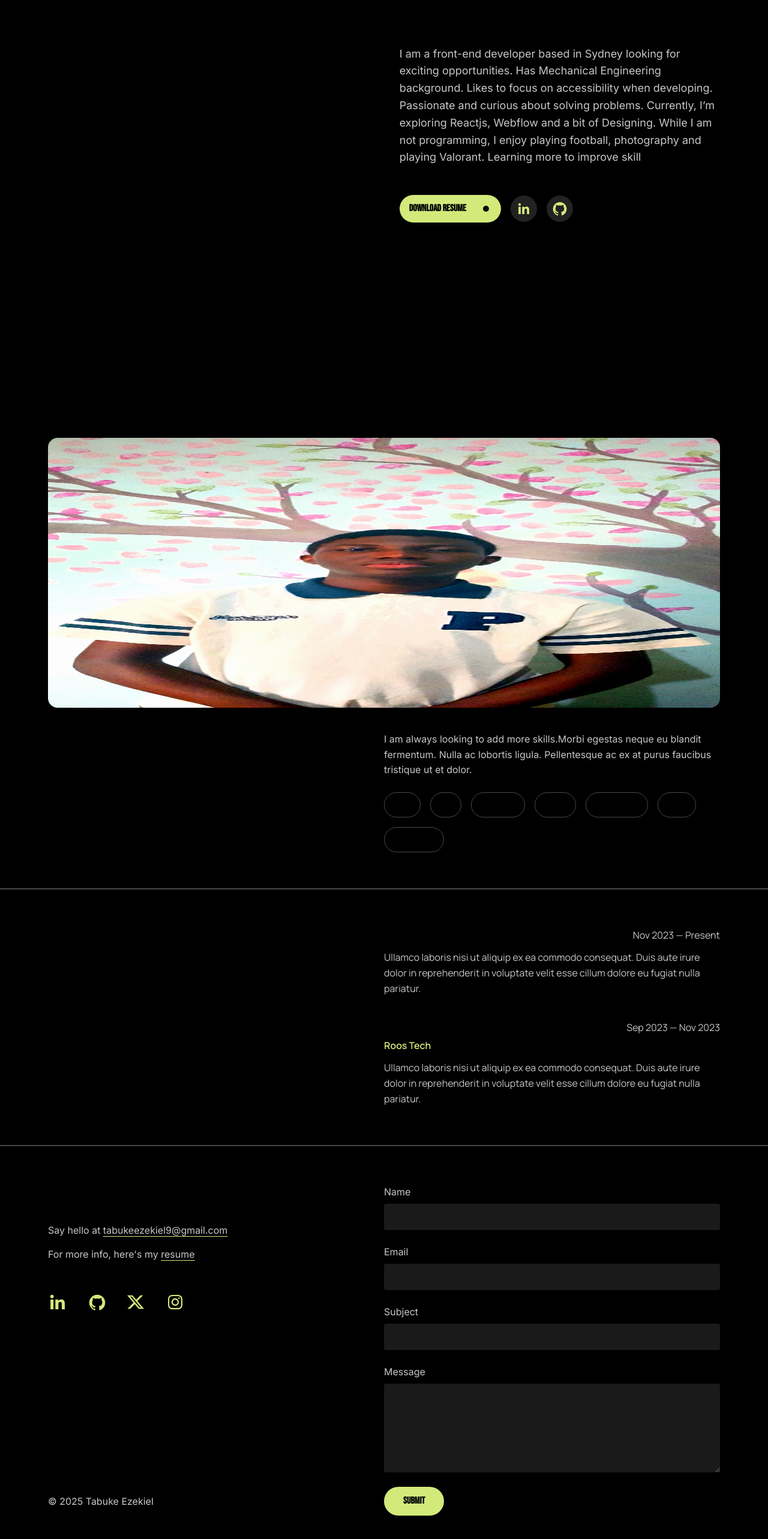
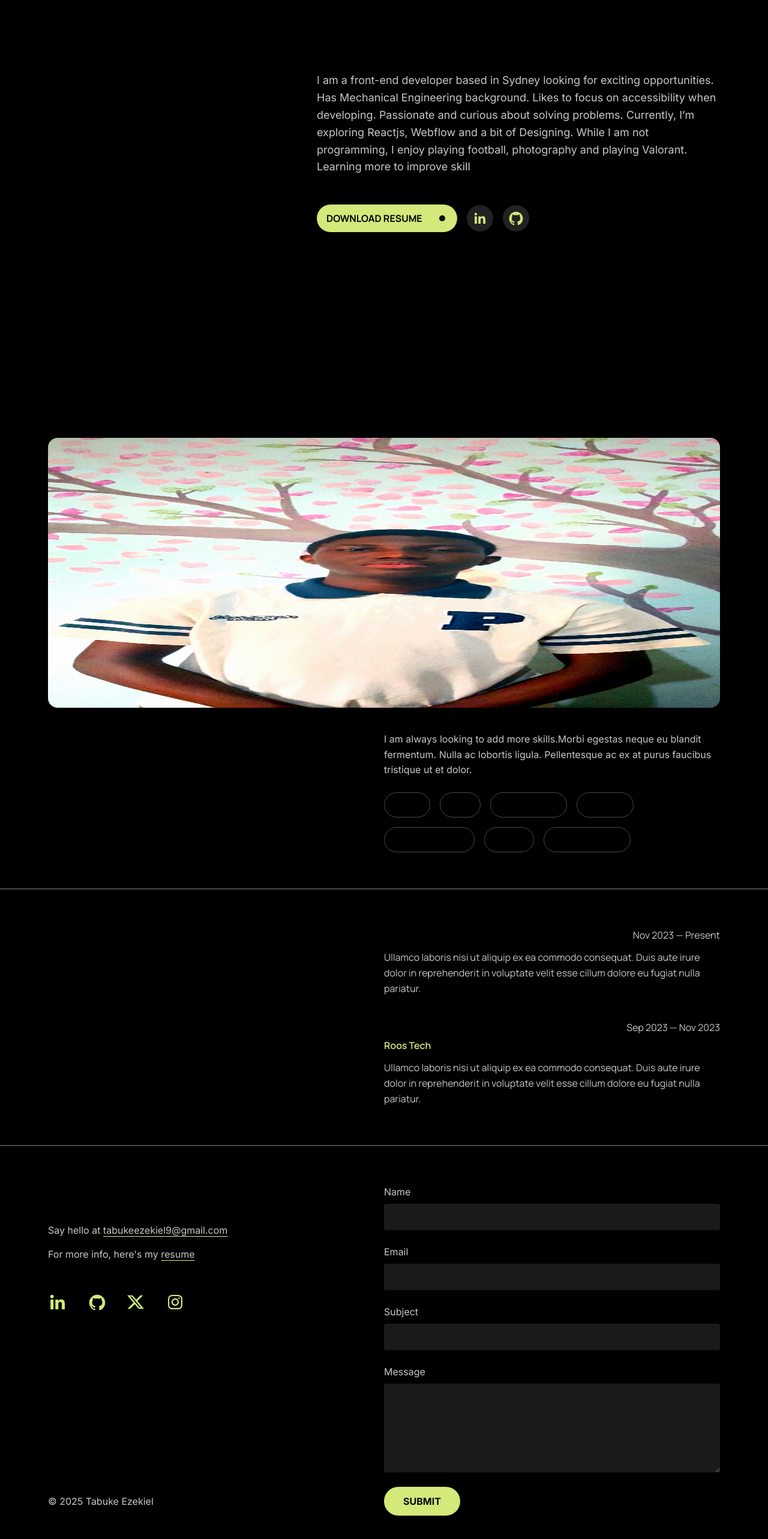
Before and after one commit to Ezekiel-web-dev-17/my-portfolio, a React (Vite) app: page /about-me in a window 1280 px wide. Shown: the part 130-2696 px from the top of the page at 60% size. Built offline with nearby package versions, Linux system fonts and the light colour scheme.

Commit message:
Linked contact form to backend

```diff
--- a/index.html
+++ b/index.html
@@ -4,7 +4,7 @@
     <meta charset="UTF-8" />
     <link rel="icon" type="image/svg+xml" href="/vite.svg" />
     <meta name="viewport" content="width=device-width, initial-scale=1.0" />
-    <title>Vite + React</title>
+    <title>Ezekiel's Portfolio Website</title>
   </head>
   <body>
     <div id="root"></div>
--- a/package.json
+++ b/package.json
@@ -11,6 +11,7 @@
   },
   "dependencies": {
     "@tailwindcss/vite": "^4.1.12",
+    "axios": "^1.11.0",
     "react": "^19.1.1",
     "react-dom": "^19.1.1",
     "react-router-dom": "^7.8.2",
--- a/src/App.css
+++ b/src/App.css
@@ -16,7 +16,7 @@
   font-family: "Bebas Neue", sans-serif;
   font-weight: 400;
   font-style: normal;
-} */
+  } */
 
 /*
 .manrope-<uniquifier> {
@@ -51,6 +51,16 @@ h2 {
   font-family: "Bebas Neue", sans-serif;
 }
 
+input,
+textarea {
+  font-family: "Manrope", sans-serif;
+  font-weight: 400;
+  font-size: 18px;
+  line-height: 150%;
+  letter-spacing: 0%;
+  color: #fff;
+}
+
 .hero-img {
   background-image: url("../image1.jpg");
   background-repeat: no-repeat;
--- a/src/App.jsx
+++ b/src/App.jsx
@@ -1,12 +1,15 @@
 import { BrowserRouter, Route, Routes } from "react-router-dom";
 import "./App.css";
+import "react-toastify/dist/ReactToastify.css";
 import RootLayout from "./layout/RootLayout.jsx";
 import Home from "./pages/Home.jsx";
 import AboutMe from "./pages/AboutMe.jsx";
+import { ToastContainer } from "react-toastify";
 
 function App() {
   return (
     <>
+      <ToastContainer />
       <BrowserRouter>
         <Routes>
           <Route element={<RootLayout />}>
--- a/src/components/About.jsx
+++ b/src/components/About.jsx
@@ -14,7 +14,7 @@ const About = () => {
       >
         ABOUT ME
       </h2>
-      <div className="text text-start flex flex-col gap-6 xl:w-1/2">
+      <div className="text text-start flex flex-col gap-6 xl:w-3/5 xl:ps-9 manrope">
         <div className="text-desk flex flex-col gap-4">
           <strong
             className="hidden xl:block font-medium text-[32px]"
--- a/src/components/Capabilities.jsx
+++ b/src/components/Capabilities.jsx
@@ -33,26 +33,26 @@ const Capabilities = () => {
             blandit fermentum. Nulla ac lobortis ligula. Pellentesque ac ex at
             purus faucibus tristique ut et dolor.
           </p>
-          <ul className="flex flex-4 gap-4 pt-6 flex-wrap">
-            <li className="rounded-4xl px-4 py-2 max-h-fit border-1 border-[#484848]">
+          <ul className="flex flex-4 gap-4 pt-6 flex-wrap manrope">
+            <li className="rounded-4xl px-4 py-2 max-h-fit border-1 border-[#484848] text-[16px] manrope font-bold">
               HTML
             </li>
-            <li className="rounded-4xl px-4 py-2 max-h-fit border-1 border-[#484848]">
+            <li className="rounded-4xl px-4 py-2 max-h-fit border-1 border-[#484848] text-[16px] manrope font-bold">
               CSS
             </li>
-            <li className="rounded-4xl px-4 py-2 max-h-fit border-1 border-[#484848]">
+            <li className="rounded-4xl px-4 py-2 max-h-fit border-1 border-[#484848] text-[16px] manrope font-bold">
               JAVASCRIPT
             </li>
-            <li className="rounded-4xl px-4 py-2 max-h-fit border-1 border-[#484848]">
+            <li className="rounded-4xl px-4 py-2 max-h-fit border-1 border-[#484848] text-[16px] manrope font-bold">
               JQUERY
             </li>
-            <li className="rounded-4xl px-4 py-2 max-h-fit border-1 border-[#484848]">
+            <li className="rounded-4xl px-4 py-2 max-h-fit border-1 border-[#484848] text-[16px] manrope font-bold">
               ACCESSIBILITY
             </li>
-            <li className="rounded-4xl px-4 py-2 max-h-fit border-1 border-[#484848]">
+            <li className="rounded-4xl px-4 py-2 max-h-fit border-1 border-[#484848] text-[16px] manrope font-bold">
               FIGMA
             </li>
-            <li className="rounded-4xl px-4 py-2 max-h-fit border-1 border-[#484848] text-nowrap">
+            <li className="rounded-4xl px-4 py-2 max-h-fit border-1 border-[#484848] text-nowrap text-[16px] manrope font-bold">
               TAILWIND CSS
             </li>
           </ul>
--- a/src/components/Connect.jsx
+++ b/src/components/Connect.jsx
@@ -4,8 +4,12 @@ import twitter from "../../src/assets/twitter.svg";
 import instagram from "../../src/assets/intagram.svg";
 import { useState } from "react";
 import { Link } from "react-router-dom";
+import axios from "axios";
+import { toast } from "react-toastify";
+import LoaderComp from "./LoaderComp";
 
 const Connect = () => {
+  const [loading, setLoading] = useState(false);
   const [connectForm, setConnectForm] = useState({
     name: "",
     email: "",
@@ -19,10 +23,37 @@ const Connect = () => {
     setConnectForm({ ...connectForm, [e.target.name]: e.target.value });
   };
 
-  const download = () => {};
+  const submitComment = async (e) => {
+    e.preventDefault();
+    try {
+      setLoading(true);
+      const res = await axios.post(
+        "https://portfolio-website-pzn1.onrender.com/api/v1/comment",
+        connectForm
+      );
+
+      setConnectForm({
+        name: "",
+        email: "",
+        subject: "",
+        message: "",
+      });
+
+      if (res?.data?.success) {
+        toast.success("Thank you for your comment.");
+      }
+
+      setLoading(false);
+    } catch (error) {
+      toast.error(error?.response?.data?.message || "An Error occured.");
+      setLoading(false);
+    }
+  };
+
   return (
     <footer
       id="contact"
+      onSubmit={submitComment}
       className="flex flex-col md:flex-row md:justify-between md:min-w-1/2 text-start border-t-2 border-t-[#484848] py-16 px-5 md:px-14 lg:px-20 gap-y-20"
     >
       <div className="flex flex-col gap-4 items-start">
@@ -38,15 +69,13 @@ const Connect = () => {
           </a>
           <br />
           For more info, here's my{" "}
-          <span
+          <a
             className="underline underline-offset-4 decoration-[#D3E97A] cursor-pointer"
-            onClick={(e) => {
-              e.preventDefault();
-              download();
-            }}
+            href="/img2.jpg"
+            download="MY_RESUME"
           >
             resume
-          </span>
+          </a>
         </p>
 
         <div className="social-connect gap-9 mt-7 flex items-center">
@@ -111,12 +140,18 @@ const Connect = () => {
             maxLength="400"
           ></textarea>
         </div>
-
         <button
           type="submit"
-          className="px-6 py-2 md:px-8 md:py-3 rounded-4xl font-bold text-[16px] bg-[#D3E97A] border-0 text-[#0A0A0A]"
+          className="manrope flex items-center gap-3 px-6 py-2 md:px-8 md:py-3 rounded-4xl cursor-pointer bg-[#D3E97A] border-0 text-[#0A0A0A]"
         >
-          SUBMIT
+          <p className=" font-bold text-[16px] " style={{ color: "#0A0A0A" }}>
+            SUBMIT
+          </p>
+          {loading && (
+            <div>
+              <LoaderComp />
+            </div>
+          )}
         </button>
       </form>
 
--- a/src/components/Featured.jsx
+++ b/src/components/Featured.jsx
@@ -71,8 +71,11 @@ const Featured = () => {
         </div>
 
         <div className="flex flex-col gap-30">
-          {projectDetails.map((project) => (
-            <div className="md:flex flex-row justify-between items-center gap-12">
+          {projectDetails.map((project, i) => (
+            <div
+              id={i}
+              className="md:flex flex-row justify-between items-center gap-12 manrope"
+            >
               <div className="md:min-w-1/2 rounded md:rounded-[12px] bg-[#424242] mb-7 py-12 px-6 md:px-14 md:py-36">
                 <img
                   className="rounded md:rounded-[12px] max-h-[247px] md:max-h-[306px] w-full"
@@ -82,7 +85,7 @@ const Featured = () => {
               </div>
               <div className="flex flex-col gap-8 items-start md:w-1/2">
                 <h3
-                  className="font-medium text-2xl"
+                  className="font-medium text-2xl lg:text-3xl"
                   style={{ lineHeight: "140%" }}
                 >
                   {project.topic}
--- /dev/null
+++ b/src/components/LoaderComp.jsx
@@ -0,0 +1,13 @@
+import React from "react";
+
+const LoaderComp = () => {
+  return (
+    <div className="flex justify-center items-center h-4">
+      <div
+        className={`w-4 h-4 border-4 border-[#000] border-t-transparent rounded-full animate-spin`}
+      ></div>
+    </div>
+  );
+};
+
+export default LoaderComp;
--- a/src/pages/AboutMe.jsx
+++ b/src/pages/AboutMe.jsx
@@ -15,7 +15,7 @@ const AboutMe = () => {
         className="lg:h-screen flex flex-col items-start md:flex-row md:justify-between pt-25 px-5 md:px-14 xl:px-20 gap-4 lg:gap-24"
       >
         <h1
-          className="manrope font-normal text-6xl lg:text-[101px] text-nowrap"
+          className="font-normal text-6xl lg:text-[101px] text-nowrap"
           style={{ lineHeight: "90%", letterSpacing: "0%" }}
         >
           ABOUT ME
@@ -23,7 +23,7 @@ const AboutMe = () => {
         <div className="text text-start flex flex-col gap-6 w-full md:w-1/2 lg:w-3/5">
           <div className="text-desk flex flex-col gap-4">
             <strong
-              className="font-medium text-2xl md:text-[32px] pe-10"
+              className="font-medium text-2xl md:text-[32px] pe-10 manrope"
               style={{ lineHeight: "140%" }}
             >
               I am a front-end developer based in Sydney. Has Mechanical
@@ -45,9 +45,10 @@ const AboutMe = () => {
             </p>
           </div>
           <div className="flex max-lg:justify-between lg:gap-4 mt-6 items-center">
+            <a href="/img4.jpg" download="MyResume">
               <button
                 type="button"
-              className="bg-[#D3E97A] pe-1 ps-4 py-0.5 font-bold text-black text-[14px] lg:text-[16px] flex gap-3 rounded-4xl max-h-fit text-nowrap items-center cursor-pointer max-[321px]:text-wrap"
+                className="bg-[#D3E97A] manrope pe-1 ps-4 py-0.5 font-bold text-black text-[14px] lg:text-[16px] flex gap-3 rounded-4xl max-h-fit text-nowrap items-center cursor-pointer max-[321px]:text-wrap"
               >
                 DOWNLOAD RESUME
                 <img
@@ -55,8 +56,13 @@ const AboutMe = () => {
                   src={download}
                   alt="Dowload resume Icon."
                 />
-              <img className="hidden md:block" src={circle} alt="circle icon" />
+                <img
+                  className="hidden md:block"
+                  src={circle}
+                  alt="circle icon"
+                />
               </button>
+            </a>
             <Link
               to="/linkedIn"
               className="bg-[#222222] p-2.5 rounded-full place-content-center"
```
Also changed, not shown: src/components/Navbar.jsx (+14 -5 lines), 1 other file (tests, documents, lock files or other folders). Lines whose indentation alone changed are shown as unchanged.
